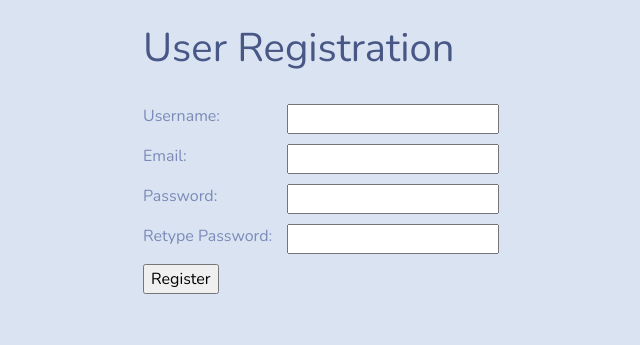
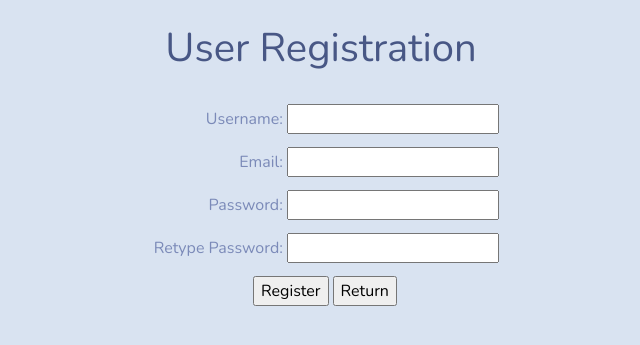
Before and after one commit to NicoGiuliani/caesar-cipher, a Django app: page /register in a window 1280 px wide. Shown: the top 345 px of the page, without its empty margins (319-959 px from the left). Run offline with Django 4.2, Linux system fonts and the light colour scheme; some libraries are stand-ins or nearby versions.

Commit message:
Messed with styling for registration page

```diff
--- a/templates/register.html
+++ b/templates/register.html
@@ -11,22 +11,29 @@
 </style>
 <div class='container'>
     <div class='row justify-content-center'>
-        <div class='col-4'>
+        <div class='col-4' style='text-align:center'>
             <h1>User Registration</h1><br>
             {% for message in messages %}
             <h5 class='alert'>** {{message}} **</h5>
             {% endfor %}
             <form method='POST' action='register'>
                 {% csrf_token %}
-                <p>Username: </p>
-                <input class='float-end' type='text' name='username' required></input><br>
-                <p>Email: </p>
-                <input class='float-end' type='email' name='email' required></input><br>
-                <p>Password: </p>
-                <input class='float-end' type='password' name='password' required></input><br>
-                <p>Retype Password: </p>
-                <input class='float-end' type='password' name='password_verification' required></input><br>
-                <input type='submit' value='Register'></input>
+                <div class='col-12'>
+                    <div style='text-align:right;margin:0 auto'>
+                        <p>Username: </p>
+                        <input type='text' name='username' required></input><br>
+                        <p>Email: </p>
+                        <input type='email' name='email' required></input><br>
+                        <p>Password: </p>
+                        <input type='password' name='password' required></input><br>
+                        <p>Retype Password: </p>
+                        <input type='password' name='password_verification' required></input><br>
+                    </div>
+                </div>
+                <input class='me-1' type='submit' value='Register' style='margin-left:110px;float:left'></input>
+            </form>
+            <form action='login'>
+                <input type='submit' value='Return' style='float:left'></input>
             </form>
         </div>
     </div>
```
